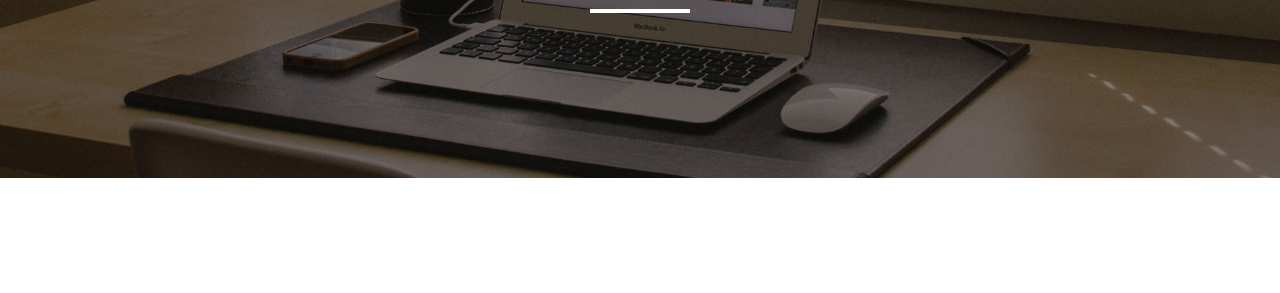
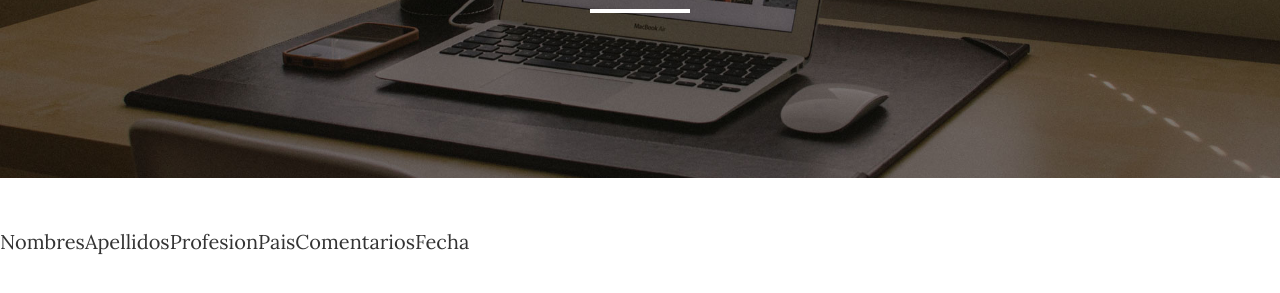
Before and after one commit to morrisonsavo/technologyblog, a website: page views/index.html in a window 1280 px wide. Shown: the part 209-502 px from the top of the page. Drawn offline with nearby package versions, Linux system fonts and the light colour scheme; no server answers; files whose address does not match are found by name.

Commit message:
Se obtienen los datos de la DB y para mostrar en tabla

```diff
--- a/app.js
+++ b/app.js
@@ -17,12 +17,12 @@ app.use(function(req, res, next) {
 });
 
 
-
-
-});
   app.set('views', __dirname + '/views');
   app.engine('html', require('ejs').renderFile);
   app.use(express.static('views'))
+
+});
+
 
 
 routes = require('./routes/controller')(app);
--- a/views/index.html
+++ b/views/index.html
@@ -25,7 +25,71 @@
 
 </head>
 
-<body>
+
+    <!-- jQuery -->
+    <script src="vendor/jquery/jquery.min.js"></script>
+
+    <!-- Bootstrap Core JavaScript -->
+    <script src="vendor/bootstrap/js/bootstrap.min.js"></script>
+
+    <!-- Contact Form JavaScript -->
+    <script src="js/jqBootstrapValidation.js"></script>
+    <script src="js/contact_me.js"></script>
+
+    <!-- Theme JavaScript -->
+    <script src="js/clean-blog.min.js"></script>
+
+<script type="text/javascript">
+
+ function my_funcion(){
+  $.get("http://localhost:8080/invitados", function(data){
+  listaDetalle = data;
+
+  var contador;
+  for (contador = 0; contador < data.length; contador++) {
+
+    requestBody = {
+
+            "nombre": data[contador].nombre,
+            "apellidos": data[contador].apellidos,
+            "profesion": data[contador].profesion,
+            "pais": data[contador].pais,
+            "comentario": data[contador].comentario,
+            "fecha": data[contador].fecha
+    }
+
+
+        document.getElementById("info").innerHTML += "<tr class='fila'>    \
+                                                    <td>              \
+                                                        " + requestBody.nombre + "   \
+                                                    </td>             \
+                                                    <td>              \
+                                                        " + requestBody.apellidos + "   \
+                                                    </td>             \
+                                                    <td>              \
+                                                        " + requestBody.profesion + "   \
+                                                    </td>             \
+                                                    <td>              \
+                                                        " + requestBody.pais + "   \
+                                                    </td>             \
+                                                    <td>              \
+                                                        " + requestBody.comentario + "   \
+                                                    </td>             \
+                                                    <td>              \
+                                                        " + requestBody.fecha + "   \
+                                                    </td>             \
+                                                 </tr>";
+
+
+
+
+  };
+
+    });
+ }
+
+</script>
+<body onload="my_funcion();">
 
     <!-- Navigation -->
     <nav class="navbar navbar-default navbar-custom navbar-fixed-top">
@@ -55,6 +119,9 @@
         <!-- /.container -->
     </nav>
 
+
+
+
     <!-- Page Header -->
     <!-- Set your background image for this header on the line below. -->
     <header class="intro-header" style="background-image: url('img/contact-bg.jpg')">
@@ -71,21 +138,34 @@
         </div>
     </header>
 
+    <div >
+        <table id="info" name="info" class="tabla">
+            <tr class="titulos">
+            <td>
+            Nombres
+            </td>
+            <td>
+            Apellidos
+            </td>
+            <td>
+            Profesion
+            </td>
+            <td>
+            Pais
+            </td>
+            <td>
+            Comentarios
+            </td>
+            <td>
+            Fecha
+            </td>
+            </tr>
+        </table>
+
+    </div>
 
 
 
-    <!-- jQuery -->
-    <script src="views/vendor/jquery/jquery.min.js"></script>
-
-    <!-- Bootstrap Core JavaScript -->
-    <script src="vendor/bootstrap/js/bootstrap.min.js"></script>
-
-    <!-- Contact Form JavaScript -->
-    <script src="js/jqBootstrapValidation.js"></script>
-    <script src="js/contact_me.js"></script>
-
-    <!-- Theme JavaScript -->
-    <script src="js/clean-blog.min.js"></script>
 
 </body>
 
--- a/views/js/contact_me.js
+++ b/views/js/contact_me.js
@@ -43,6 +43,9 @@ $(function() {
                     $('#success > .alert-success')
                         .append('</div>');
 
+                        window.location.assign("http://localhost:8080/")
+
+
                     //clear all fields
                     $('#contactForm').trigger("reset");
                 },
```
